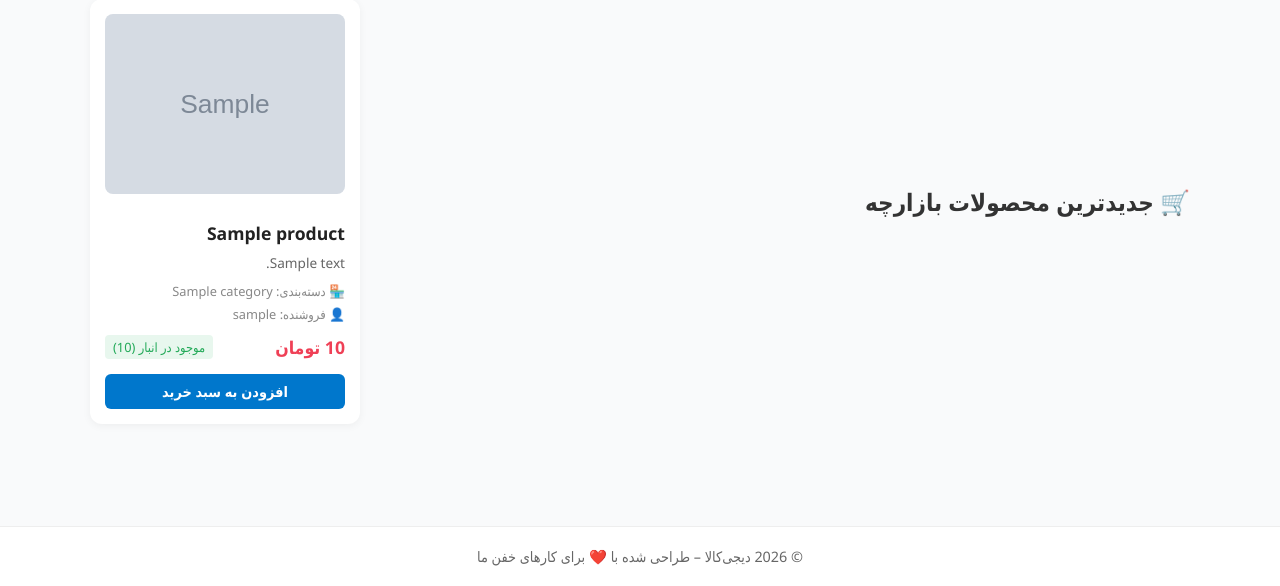
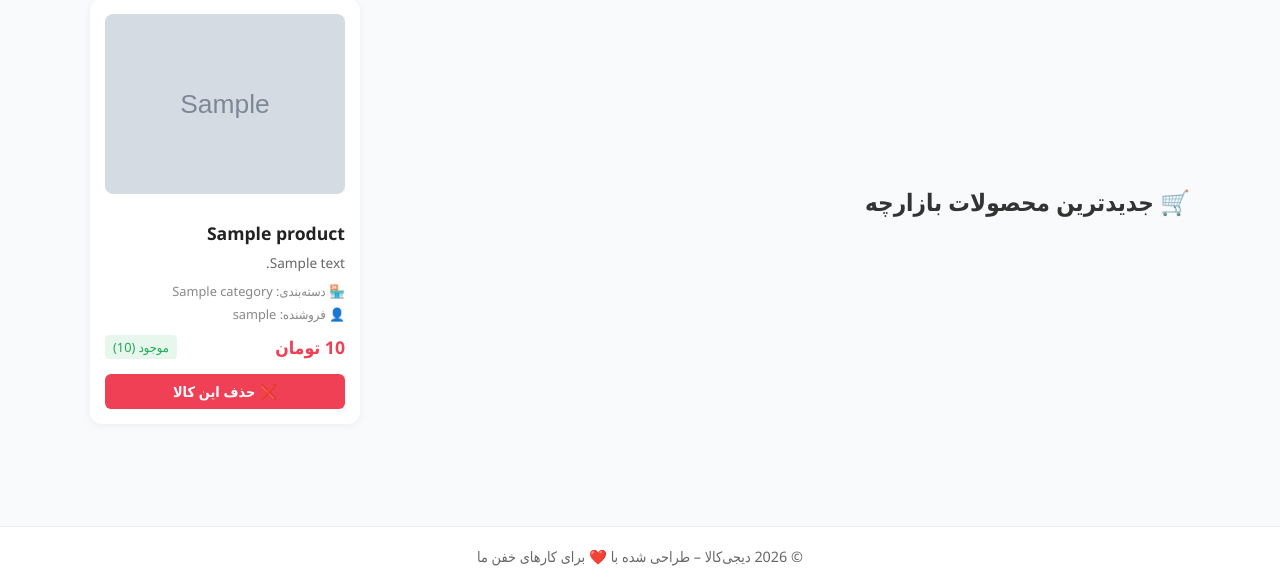
Before and after one commit to FatemehAghaeii/DijiKala_Marketplace, a Django app: page / in a window 1280 px wide. Shown: the part 214-800 px from the top of the page. Run offline with Django 5.2, Linux system fonts and the light colour scheme; a user stored in the database is signed in; tables that the repository leaves empty hold one stand-in row (values such as "Sample post"); grey boxes marked "Sample" are stand-in pictures.

Commit message:
Fix category title rendering, add delete_product path, and finalize home page template

```diff
--- a/config/urls.py
+++ b/config/urls.py
@@ -12,7 +12,8 @@ from store.views import (
     create_store,
     checkout,
     signup_view,
-    add_product_view,  # اضافه شد
+    add_product_view,
+    delete_product_view,  # ۱. ایمپورت تابع حذف
 )
 
 urlpatterns = [
@@ -32,5 +33,8 @@ urlpatterns = [
     path('seller-panel/', seller_panel_view, name='seller_panel'),
     path('customer-panel/', customer_panel_view, name='customer_panel'),
     path('create-store/', create_store, name='create_store'),
-    path('seller-panel/add-product/', add_product_view, name='add_product'),  # مسیر دکمه سبز رنگ
+    path('seller-panel/add-product/', add_product_view, name='add_product'),
+
+    # ۲. ثبت نام مسیر اصلی حذف محصول که تمپلیت به دنبال آن می‌گردد:
+    path('product/delete/<int:pk>/', delete_product_view, name='delete_product'),
 ]
--- a/templates/home.html
+++ b/templates/home.html
@@ -27,17 +27,21 @@
                     <span style="font-weight: bold; color: #ef4056; font-size: 1.1rem;">{{ product.price }} تومان</span>
 
                     {% if product.stock > 0 %}
-                        <span style="font-size: 0.8rem; color: #22a958; background: #e8f7ee; padding: 3px 8px; border-radius: 4px;">موجود در انبار ({{ product.stock }})</span>
+                        <span style="font-size: 0.8rem; color: #22a958; background: #e8f7ee; padding: 3px 8px; border-radius: 4px;">موجود ({{ product.stock }})</span>
                     {% else %}
                         <span style="font-size: 0.8rem; color: #ef4056; background: #fff0f1; padding: 3px 8px; border-radius: 4px; font-weight: bold;">اتمام موجودی ❌</span>
                     {% endif %}
                 </div>
 
                 {% if user.is_authenticated %}
-                    {% if product.stock > 0 %}
-                        <a href="{% url 'add_to_cart' product.id %}" class="btn" style="background-color: #0077cc; width: 100%; text-align: center; display: block; padding: 8px; border-radius: 6px; color: white; text-decoration: none; font-weight: bold;">افزودن به سبد خرید</a>
+                    {% if user.is_superuser or user.role == 'ADMIN' or product.seller == user %}
+                        <a href="{% url 'delete_product' product.id %}" class="btn" style="background-color: #ef4056; width: 100%; text-align: center; display: block; padding: 8px; border-radius: 6px; color: white; text-decoration: none; font-weight: bold;">❌ حذف این کالا</a>
                     {% else %}
-                        <button class="btn" disabled style="background-color: #ccc; width: 100%; padding: 8px; border-radius: 6px; color: #666; border: none; font-weight: bold; cursor: not-allowed;">ناموجود</button>
+                        {% if product.stock > 0 %}
+                            <a href="{% url 'add_to_cart' product.id %}" class="btn" style="background-color: #0077cc; width: 100%; text-align: center; display: block; padding: 8px; border-radius: 6px; color: white; text-decoration: none; font-weight: bold;">افزودن به سبد خرید</a>
+                        {% else %}
+                            <button class="btn" disabled style="background-color: #ccc; width: 100%; padding: 8px; border-radius: 6px; color: #666; border: none; font-weight: bold; cursor: not-allowed;">ناموجود</button>
+                        {% endif %}
                     {% endif %}
                 {% else %}
                     <a href="{% url 'login' %}" style="display: block; text-align: center; color: #0077cc; font-size: 0.9rem; text-decoration: none; font-weight: bold;">برای خرید وارد شوید</a>
```
Also changed, not shown: templates/add_product.html (+1 -8 lines).
